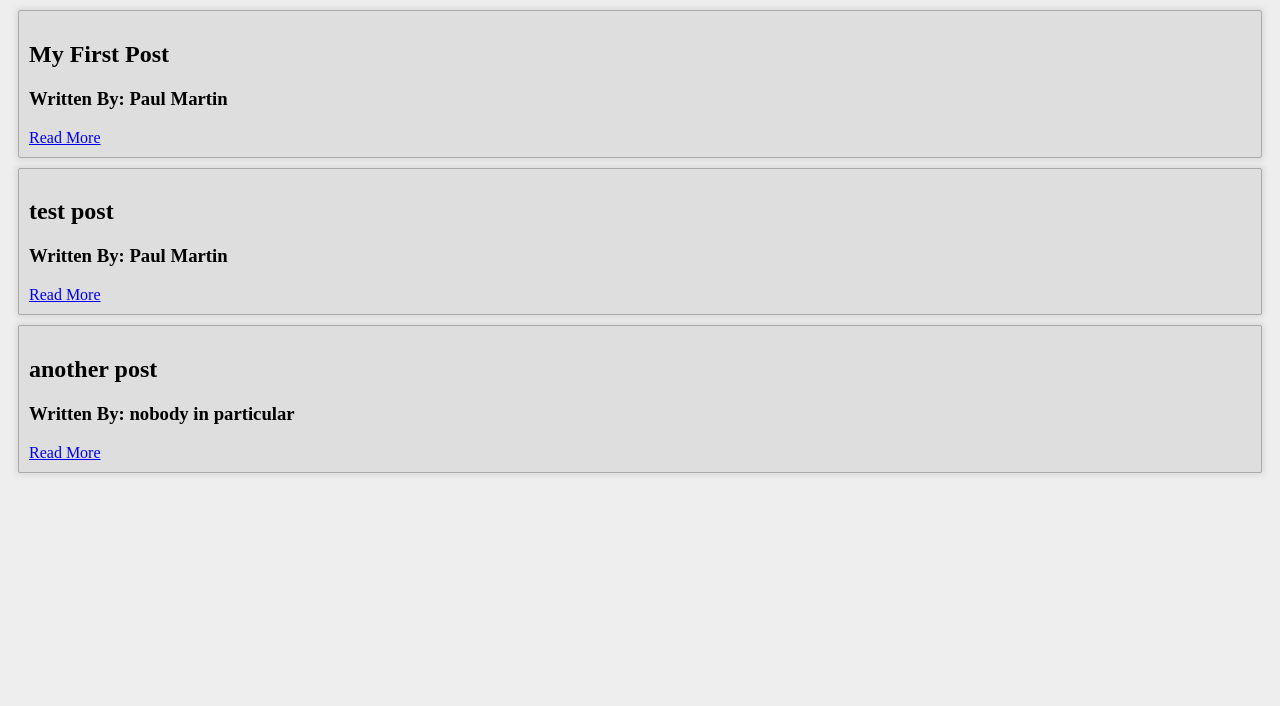
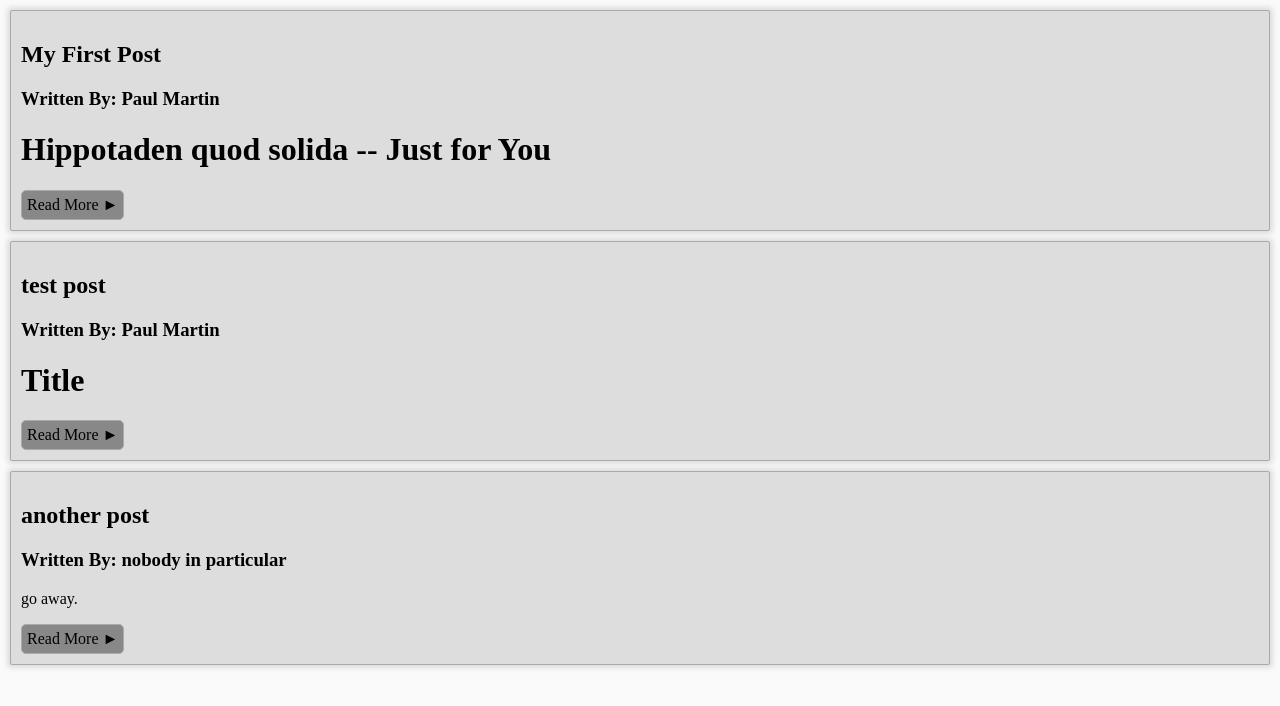
Before and after one commit to MobiusHorizons/awesome-cms, a website: page index.html in a window 1280 px wide. Drawn offline with Linux system fonts and the light colour scheme.

Commit message:
update post 0

```diff
--- a/index.html
+++ b/index.html
@@ -4,38 +4,62 @@
   <title> blog title </title>
   <style>
 body{
-        background-color: #eee;
+  background-color: #FAFAFA;
+  min-height: 10px;
+  margin: 0px
+}
+.header{
+  width: 100%;
+  background-color: #ddd;
+  margin: 0px;
+  padding: 10px 20px 10px 20px;
+}
+.header h1{
+  margin-top:0px;
 }
 .posts .post{
   padding: 10px;
-        background-color: #dedede;
+  background-color: #ddd;
   border: 1px solid #aaa;
   border-radius: 2px;
   box-shadow: 0px 0px 5px 3px #ddd;
   margin: 10px;
 }
+.posts .post a.btn{
+  color: black;
+  display: inline-block;
+  padding: 5px;
+  border-radius: 5px;
+  border: 1px solid #aaa;
+  background-color: #888;
+  text-decoration: none;
+}
+.posts .post a.btn:after{
+  content: ' \25BA';
+}
   </style>
-
 </head>
 <body>
   <div class="posts">
     <div class="post">
       <h2>My First Post</h2>
       <h3>Written By: Paul Martin </h3>
-      <p></p>
-      <a href="posts/My-First-Post.html">Read More</a>
+      <p><h1>Hippotaden quod solida -- Just for You</h1>
+</p>
+      <a class="btn" href="posts/My-First-Post.html">Read More</a>
     </div>
     <div class="post">
       <h2>test post</h2>
       <h3>Written By: Paul Martin </h3>
-      <p></p>
-      <a href="posts/test-post.html">Read More</a>
+      <p><h1>Title</h1>
+</p>
+      <a class="btn" href="posts/test-post.html">Read More</a>
     </div>
     <div class="post">
       <h2>another post</h2>
       <h3>Written By: nobody in particular </h3>
-      <p></p>
-      <a href="posts/another-post.html">Read More</a>
+      <p><p>go away.</p></p>
+      <a class="btn" href="posts/another-post.html">Read More</a>
     </div>
   </div>
   </body>
```
Lines whose indentation alone changed are shown as unchanged.
